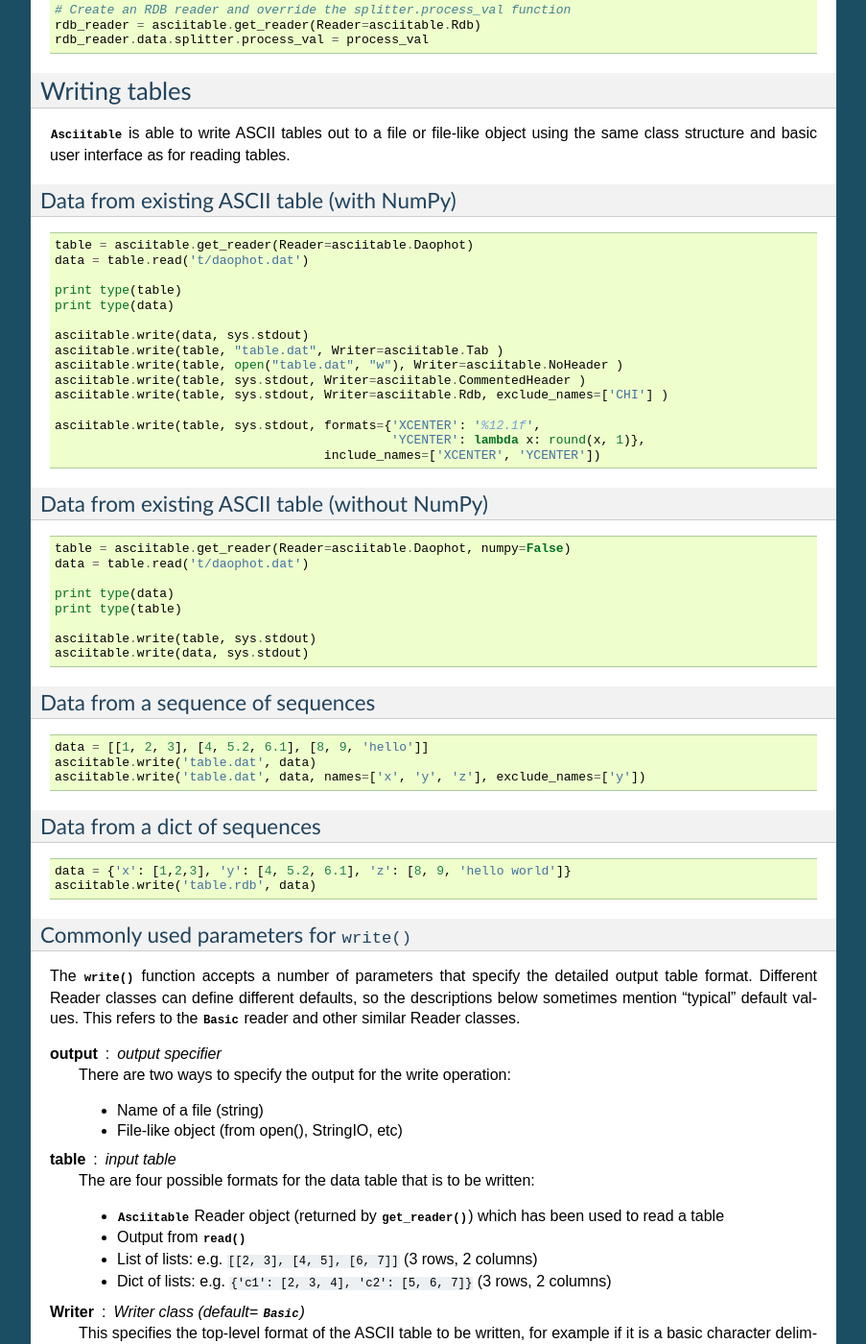
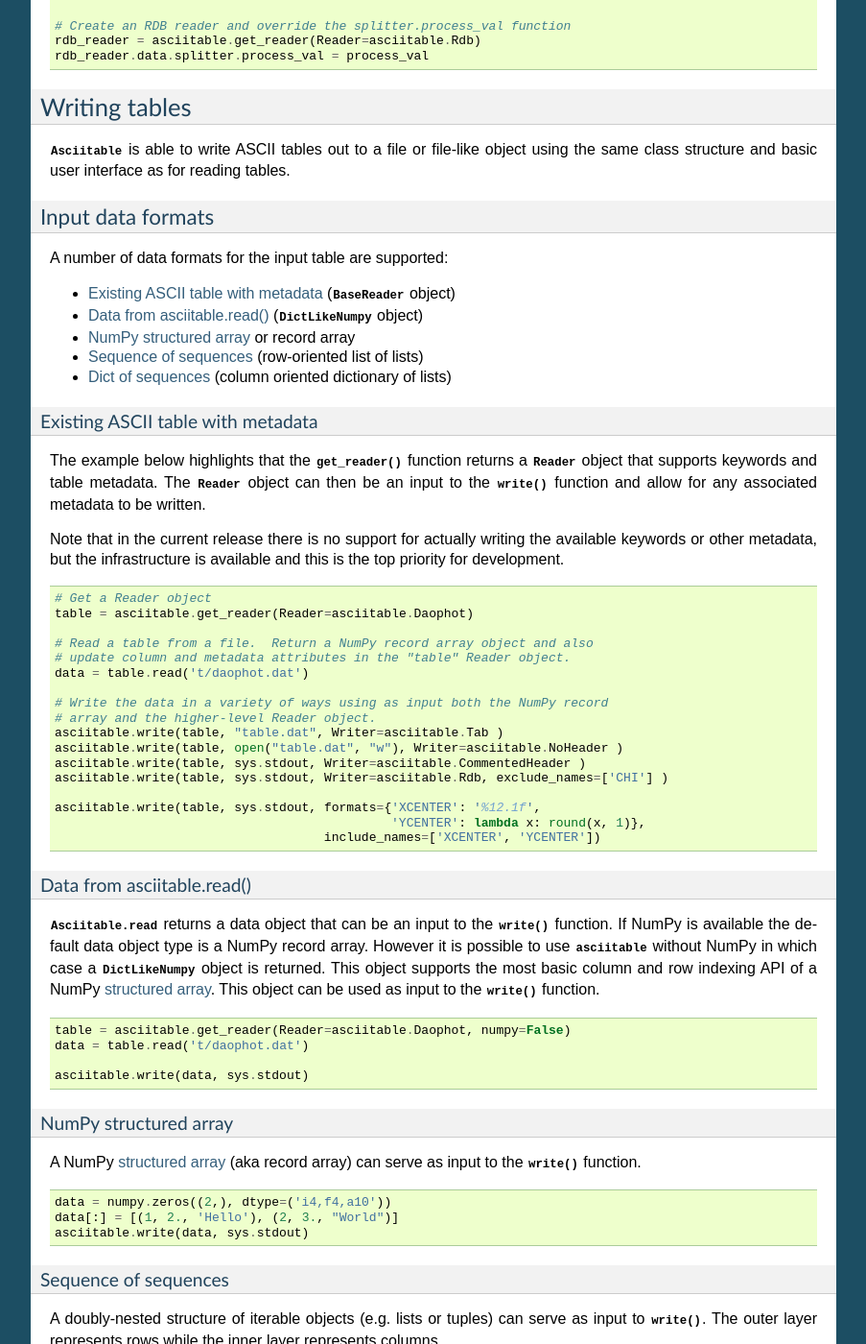
Before and after one commit to taldcroft/asciitable, a Sphinx documentation site: the page built from doc/index.rst, in a window 1280 px wide and 1400 px high, scrolled down 5578 px. Shown: the whole window at 96% size, without its empty margins (198-1101 px from the left). Built offline with Sphinx 7.4.7, drawn with Linux system fonts in a browser that asks for light colours; some of the changed text lies outside the part shown.

Commit message:
More documentation updates and expose the DictLikeNumpy class

```diff
--- a/doc/index.rst
+++ b/doc/index.rst
@@ -1,7 +1,8 @@
 .. |read| replace:: :func:`~asciitable.read`
 .. |write| replace:: :func:`~asciitable.write`
+.. _structured array: http://docs.scipy.org/doc/numpy/user/basics.rec.html
 
-:mod:`asciitable`
+Asciitable
 ======================
 An extensible ASCII table reader and writer.
 
@@ -196,14 +197,16 @@ of the reading process.  These will be discussed in the `Advanced Usage`_ sectio
 **Outputter**: Outputter class
 
 Converters
------------
-Base outputter
 ^^^^^^^^^^^^^^
 
 :mod:`Asciitable` converts the raw string values from the table into
 numeric data types by using converter functions such as the Python ``int`` and
 ``float`` functions.  For example ``int("5.0")`` will fail while float("5.0")
-will succeed and return 5.0 as a Python float.  The default set of converters
+will succeed and return 5.0 as a Python float.
+
+Without NumPy
++++++++++++++++++
+The default set of converters
 for the :class:`~asciitable.BaseOutputter` class is defined as such::
 
   default_converter = [asciitable.convert_list(int),
@@ -235,8 +238,8 @@ will be tried in order::
                          asciitable.convert_list(str)]}
   read('file.dat', converters=converters)
 
-NumPy outputter
-^^^^^^^^^^^^^^^^
+With NumPy
+++++++++++++++++
 
 If the ``numpy`` module is available then the
 :class:`~asciitable.NumpyOutputter` is selected by default.  In this case  the
@@ -261,7 +264,7 @@ keyword::
   read('file.dat', converters=converters)
 
 Advanced table reading
---------------------------
+^^^^^^^^^^^^^^^^^^^^^^^^^^^
 
 This section is not finished.  It will discuss ways of making custom reader
 functions and how to write custom ``Reader``, ``Splitter``, ``Inputter`` and
@@ -269,7 +272,7 @@ functions and how to write custom ``Reader``, ``Splitter``, ``Inputter`` and
 code for the existing `Extension Reader Classes`_.
 
 Examples
-^^^^^^^^^^
++++++++++++++++
 **Define a custom reader functionally**
 ::
 
@@ -329,17 +332,41 @@ Writing tables
 object using the same class structure and basic user interface as for reading
 tables.
 
-Data from existing ASCII table (with NumPy)
-^^^^^^^^^^^^^^^^^^^^^^^^^^^^^^^^^^^^^^^^^^^^
+
+Input data formats
+^^^^^^^^^^^^^^^^^^^
+A number of data formats for the input table are supported:
+
+- `Existing ASCII table with metadata`_ (:class:`~asciitable.BaseReader` object)
+- `Data from asciitable.read()`_ (:class:`~asciitable.DictLikeNumpy` object)
+- `NumPy structured array`_ or record array
+- `Sequence of sequences`_ (row-oriented list of lists)
+- `Dict of sequences`_ (column oriented dictionary of lists)
+
+Existing ASCII table with metadata
++++++++++++++++++++++++++++++++++++
+
+The example below highlights that the :func:`~asciitable.get_reader` function
+returns a :class:`~asciitable.Reader` object that supports keywords and table
+metadata.  The :class:`~asciitable.Reader` object can then be an input to the
+:func:`~asciitable.write` function and allow for any associated metadata to be
+written.
+
+Note that in the current release there is no support for actually writing the
+available keywords or other metadata, but the infrastructure is available and
+this is the top priority for development.
+
 ::
 
+    # Get a Reader object
     table = asciitable.get_reader(Reader=asciitable.Daophot)
+
+    # Read a table from a file.  Return a NumPy record array object and also
+    # update column and metadata attributes in the "table" Reader object.
     data = table.read('t/daophot.dat')
 
-    print type(table)
-    print type(data)
-
-    asciitable.write(data, sys.stdout)
+    # Write the data in a variety of ways using as input both the NumPy record
+    # array and the higher-level Reader object.
     asciitable.write(table, "table.dat", Writer=asciitable.Tab )
     asciitable.write(table, open("table.dat", "w"), Writer=asciitable.NoHeader )
     asciitable.write(table, sys.stdout, Writer=asciitable.CommentedHeader )
@@ -349,33 +376,64 @@ Data from existing ASCII table (with NumPy)
                                                  'YCENTER': lambda x: round(x, 1)},
                                         include_names=['XCENTER', 'YCENTER'])
 
-Data from existing ASCII table (without NumPy)
-^^^^^^^^^^^^^^^^^^^^^^^^^^^^^^^^^^^^^^^^^^^^^^^
+
+Data from asciitable.read()
++++++++++++++++++++++++++++++
+
+:mod:`Asciitable.read` returns a data object that can be an input to the
+|write| function.  If NumPy is available the default data
+object type is a NumPy record array.  However it is possible to use
+:mod:`asciitable` without NumPy in which case a :class:`~asciitable.DictLikeNumpy`
+object is returned.  This object supports the most basic column and row indexing
+API of a NumPy `structured array`_.  This object can be used as input to the |write|
+function.
+
 ::
 
     table = asciitable.get_reader(Reader=asciitable.Daophot, numpy=False)
     data = table.read('t/daophot.dat')
 
-    print type(data)
-    print type(table)
-
-    asciitable.write(table, sys.stdout)
     asciitable.write(data, sys.stdout)
 
-Data from a sequence of sequences
-^^^^^^^^^^^^^^^^^^^^^^^^^^^^^^^^^
+NumPy structured array
+++++++++++++++++++++++++
+
+A NumPy `structured array`_ (aka record array) can serve as input to the |write| function.
+
 ::
 
-    data = [[1, 2, 3], [4, 5.2, 6.1], [8, 9, 'hello']]
+    data = numpy.zeros((2,), dtype=('i4,f4,a10'))
+    data[:] = [(1, 2., 'Hello'), (2, 3., "World")]
+    asciitable.write(data, sys.stdout)
+
+Sequence of sequences
++++++++++++++++++++++++++
+
+A doubly-nested structure of iterable objects (e.g. lists or tuples) can serve as input to |write|.
+The outer layer represents rows while the inner layer represents columns.
+
+::
+
+    data = [[1, 2,   3      ],
+            [4, 5.2, 6.1    ],
+            [8, 9,   'hello']]
     asciitable.write('table.dat', data)
     asciitable.write('table.dat', data, names=['x', 'y', 'z'], exclude_names=['y'])
 
-Data from a dict of sequences
-^^^^^^^^^^^^^^^^^^^^^^^^^^^^^^^^^
+Dict of sequences
++++++++++++++++++++++++
+
+A dictionary containing iterable objects can serve as input to |write|.  Each
+dict key is taken as the column name while the value must be an iterable object
+containing the corresponding column values.  Note the difference in output between
+this example and the previous example.
+
 ::
 
-    data = {'x': [1,2,3], 'y': [4, 5.2, 6.1], 'z': [8, 9, 'hello world']}
-    asciitable.write('table.rdb', data)
+    data = {'x': [1, 2, 3],
+            'y': [4, 5.2, 6.1],
+            'z': [8, 9, 'hello world']}
+    asciitable.write('table.dat', data)
 
 
 Commonly used parameters for ``write()``
@@ -393,11 +451,12 @@ the :class:`~asciitable.Basic` reader and other similar Reader classes.
   - File-like object (from open(), StringIO, etc)
 
 **table** : input table
-  The are four possible formats for the data table that is to be written:
+  The are five possible formats for the data table that is to be written:
 
   - :mod:`Asciitable` Reader object (returned by :func:`~asciitable.get_reader`)
     which has been used to read a table
-  - Output from :func:`~asciitable.read`
+  - Output from :func:`~asciitable.read` (:class:`~asciitable.DictLikeNumpy`)
+  - NumPy `structured array`_ or record array
   - List of lists: e.g. ``[[2, 3], [4, 5], [6, 7]]`` (3 rows, 2 columns)
   - Dict of lists: e.g. ``{'c1': [2, 3, 4], 'c2': [5, 6, 7]}`` (3 rows, 2 columns)
 
@@ -417,8 +476,15 @@ the :class:`~asciitable.Basic` reader and other similar Reader classes.
 **comment** : string defining a comment line in table
   For the :class:`~asciitable.Basic` Reader this defaults to "#".
 
-**converters**: dict of data type converters
-  See the `Converters`_ section for more information.
+**formats**: dict of data type converters
+  For each key (column name) use the given value to convert the column data to a string.
+  If the format value is string-like then it is used as a Python format statement,
+  e.g. '%0.2f' % value.  If it is a callable function then that function
+  is called with a single argument containing the column value to be converted.
+  Example::
+
+    asciitable.write(table, sys.stdout, formats={'XCENTER': '%12.1f',
+                                                 'YCENTER': lambda x: round(x, 1)},
 
 **names**: list of names corresponding to each data column
   Define the complete list of names for each data column.  This will override
@@ -452,7 +518,7 @@ corresponding functionality.  In this way the large number of tweakable
 parameters is modularized into managable groups.  Where it makes sense these
 attributes are actually functions that make it easy to handle special cases.
 
-asciitable API
+Asciitable API
 ==============
 
 .. automodule:: asciitable
@@ -522,11 +588,13 @@ Core Classes
    :inherited-members:
    :undoc-members:
 
+.. autoclass:: DictLikeNumpy
+   :show-inheritance:
+   :members:
+   :undoc-members:
+
 .. autoclass:: InconsistentTableError
    :show-inheritance:
-   :members:
-   :inherited-members:
-   :undoc-members:
 
 .. autoclass:: NumpyOutputter
    :show-inheritance:
@@ -637,10 +710,8 @@ These classes provide support for extension readers.
    :members:
    :undoc-members:
 
-Contents:
-
 .. toctree::
-   :maxdepth: 2
+   :maxdepth: 1
 
 Indices and tables
 ==================
```
Also changed, not shown: other parts of doc/index.rst (+7 -2 lines), README.rst (+20 -17 lines), asciitable.py (+38 -7 lines), 2 other files.
